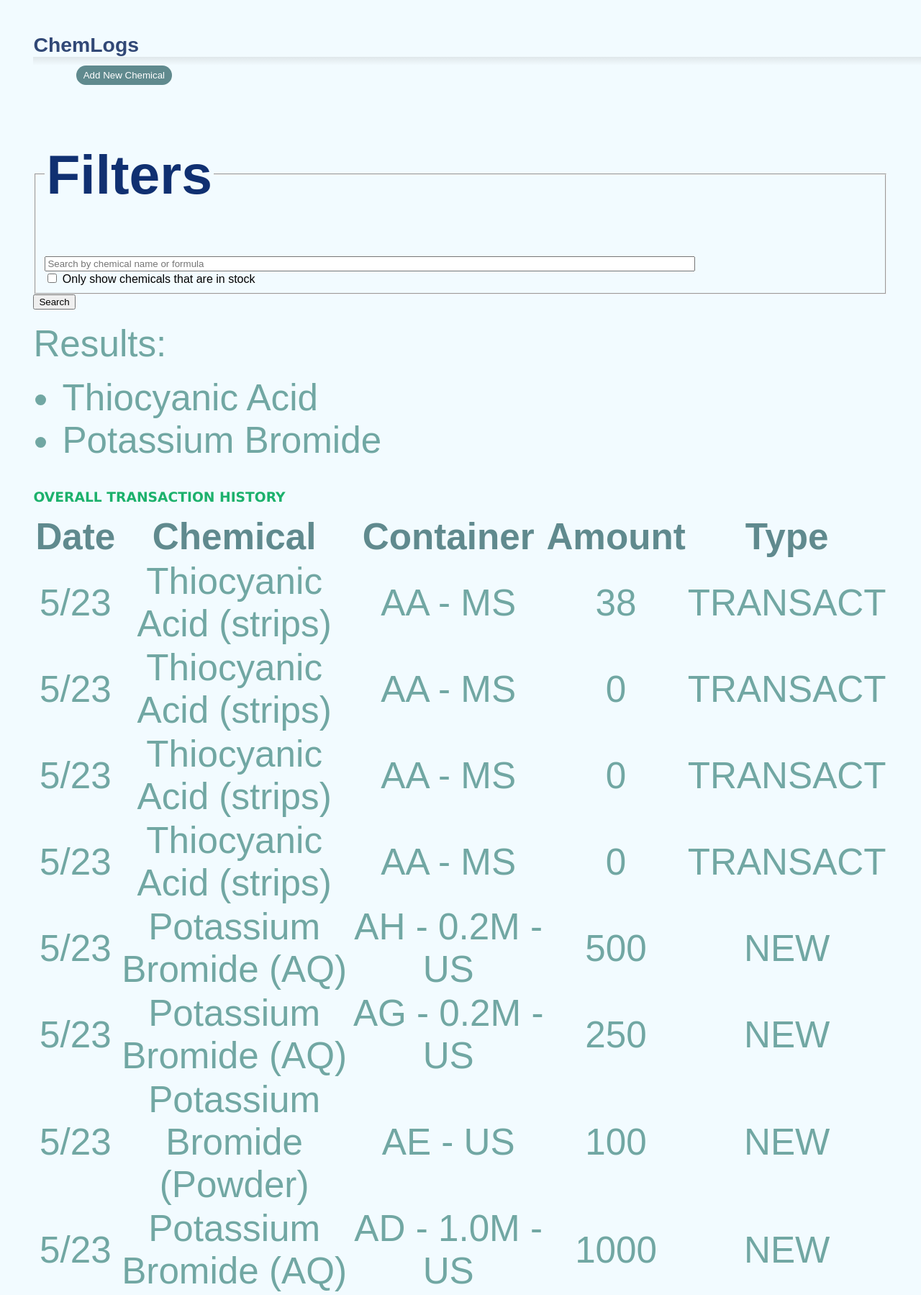
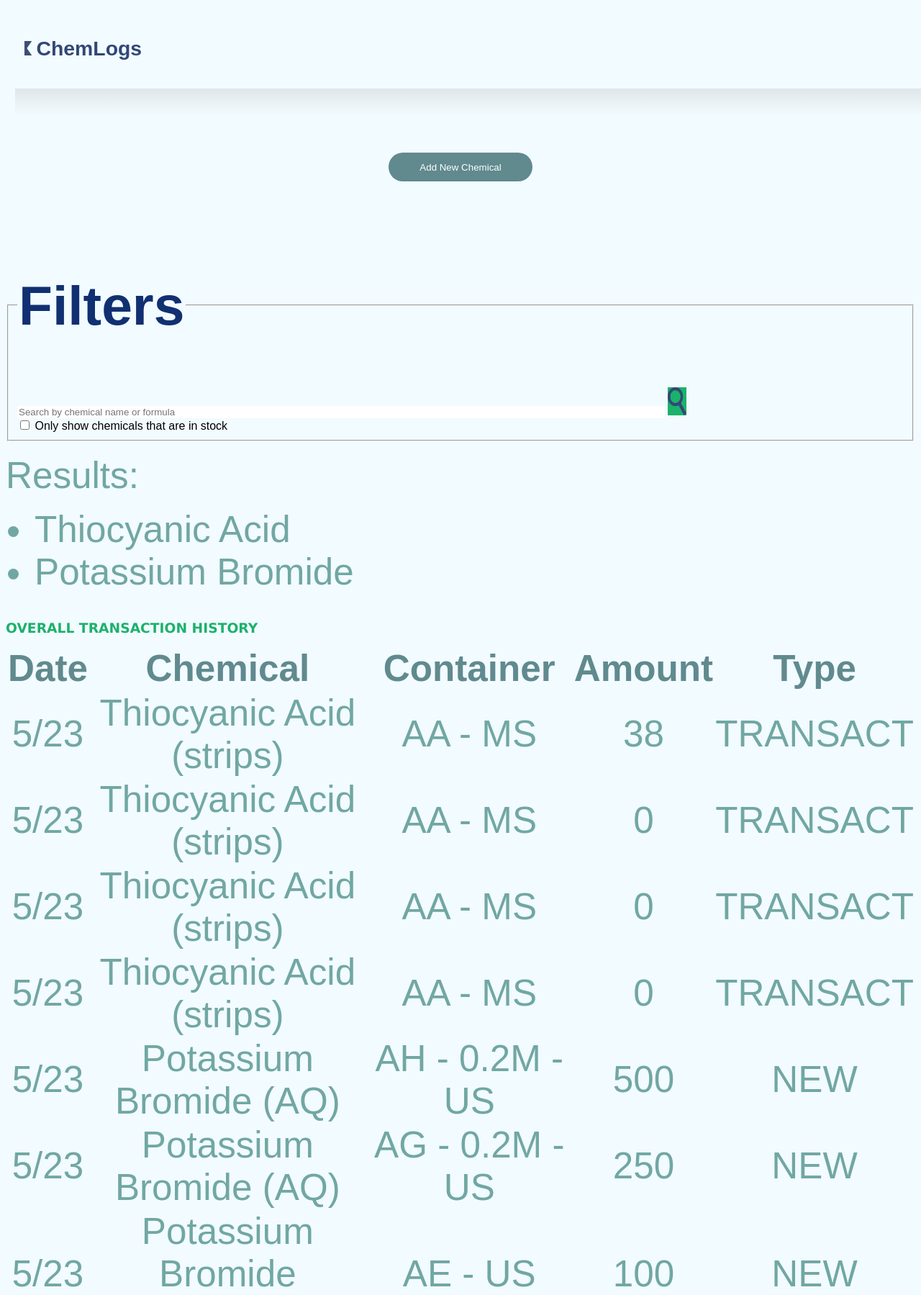
Before and after one commit to EastsidePreparatorySchool/ChemLogs, a Django app: page /chemlogs/chemicalSearch/ in a window 1280 px wide; the page is wider, and only the part inside the window is pictured. Shown: the top 1799 px of that part at 72% size. Run offline with Django 4.2, Linux system fonts and the light colour scheme; a user stored in the database is signed in; data comes from the database, SQL or seed files in the repository; both versions use the stored data as it was after the commit.

Commit message:
gradual styling things

```diff
--- a/Test Django App/mysite/chemlogs/static/chemlogs/style/style.css
+++ b/Test Django App/mysite/chemlogs/static/chemlogs/style.css
@@ -6,42 +6,37 @@
 body {
    font-family: Arial, Helvetica, sans-serif;
    background-color: #f2fbff;
-   padding: 3vw;
 }
 
 /* header bar on all pages */
 
 .header {
    font-size: calc(22px + 0.5vw);
-   padding-right: 2vw;
-   padding-bottom: 1.5vw;
-   margin-top: 1vw;
-   margin-bottom: 1.5vw;
+   margin-top: 2vw;
+   padding: 2vw;
    font-family: Arial, Helvetica, sans-serif;
    color: #314876;
-   display: inline;
+   display: float;
 }
 
 .header h4 {
    display: inline;
    color: #314876;
+   margin-left: -5px;
 }
 
 .header img {
-   position: absolute;
-   right: 3vw;
+   left: 3vw;
    top: 3vw;
-   width: 10vw;
+   height: 20px;
 }
 
 .header-bottom {
-   height: 1.5vh;
+   height: 3vw;
    width: 100vw;
-   margin-top: (8px + 0.1vw);
+   margin: 1vw;
    background-image: linear-gradient(rgba(150, 150, 150, 0.2), rgba(255, 255, 255, 0));
 }
-
-
 /* standard text tags */
 
 h1 {
@@ -109,17 +104,20 @@ a:link, a:visited, a:hover, a:active{
 
 /* chemical entry dropdown attributes */
 #addChem {
-   padding-top: 3px;
-   padding-bottom: 3px;
-   margin-left: 5%;
    text-align: center;
    outline-color: none;
+   margin: 3vw;
+   padding-bottom: -2vw;
    background-color: #608a8e;
    color: #ffffff;
    border-width: 0px;
-   border-radius: 1em;
-   width: 10em;
-   height: 2em;
+   border-radius: 3vw;
+   width: 15em;
+   height: 3em;
+}
+
+#addChem:hover {
+   background-color: #4b6d72;
 }
 
 #trSlide {
@@ -136,22 +134,44 @@ a:link, a:visited, a:hover, a:active{
    width: 70vw
 }
 
-.input {
-   background-color: #314876;
+#submit {
+   background-color: #608a8e;
    color: #ffffff;
+   padding-left: 1.5vw;
+   padding-bottom: 1vw;
    transition-duration: 0.5s;
    font-size: 10;
+   border: none;
+   border-radius: 2vw;
 }
 
-.input:hover {
-   background-color: #103071;
+#submit:hover {
+   background-color: #456a6d;
+}
+
+#searchbar {
+   width: 70vw;
+   border: none;
+   border-bottom: #314876;
+}
+
+#search {
+   width: 2vw;
+   height: 3vw;
+   background-color: #1cb16c;
 }
 
 .button {
    display: flex;
+
 }
 
 .content{
+   display: block;
+   margin: 1vw;
+   padding-left: 12vw;
+   text-align:left;
+   background-color: #ffffff;
    max-height: 0;
    overflow: hidden;
    transition: max-height 0.2s ease-out;
--- a/Test Django App/mysite/chemlogs/templates/chemlogs/chemicalSearch.html
+++ b/Test Django App/mysite/chemlogs/templates/chemlogs/chemicalSearch.html
@@ -9,37 +9,43 @@
     <meta http-equiv="X-UA-Compatible" content="IE=edge">
     <meta name="viewport" content="width=device-width, initial-scale=1.0">
     <title>Chemical Search</title>
-    <link rel="stylesheet" href="{% static 'chemlogs/style/style.css' %}">
+    <link rel="stylesheet" href="{% static 'chemlogs/style.css' %}">
 </head>
 
 <body>
     <div class="header">
-        <a href="/chemlogs/chemicalSearch"><h4>ChemLogs</h4></a>
+        <a href="/chemlogs/chemicalSearch"><img src="/static/chemlogs/images/icon.png">
+            <h4>ChemLogs</h4></a>
     </div>
     <div class="header-bottom"></div>
 
     <!-- from https://learndjango.com/tutorials/django-search-tutorial -->
 
+    <!-- for unknown reasons the styling for this div wont apply from the stylesheet-->
+    <div style="text-align: center;">
     <button type="button" id="addChem" class="collapsible">
-        <span>Add New Chemical</span>
-    </button>
-    <div class="content" style="display: block; padding-top: 1em; text-align:left">
+        Add New Chemical
+        </button>
+    <div class="content">
     <form method="POST">
         {% csrf_token %}
         {{ chemical_create_form.as_p }}
         <input type="submit" id="submit" name="new_chemical" value="Create">
-    </form></div>
+    </form></div></div>
 
     <form action="/chemlogs/chemicalSearch/" method="GET">
         {% csrf_token %}
         <fieldset>
             <legend><h2>Filters</h2></legend>
-            <input name="name" type="text" placeholder="Search by chemical name or formula"
-                style="width: 70vw;"><br>
+            <div style="display: float;">
+
+            </div>
+            <input name="name" type="text" id="searchbar" placeholder="Search by chemical name or formula">
+            <input type="image" id="search" src="/static/chemlogs/images/search.png">
+            <br>
             <input type="checkbox" id="requireSomeInStock" name="requireSomeInStock" value="true">
             <label for="requireSomeInStock">Only show chemicals that are in stock</label><br>
         </fieldset>
-        <input type="submit" value="Search">
     </form><br>
 
     {% if shown_chemicals %}
--- a/Test Django App/mysite/chemlogs/templates/chemlogs/transaction.html
+++ b/Test Django App/mysite/chemlogs/templates/chemlogs/transaction.html
@@ -7,12 +7,12 @@
     <meta http-equiv="X-UA-Compatible" content="IE=edge">
     <meta name="viewport" content="width=device-width, initial-scale=1.0">
     <title>{{transaction.chemical.name}} Transaction {{transaction.id}}</title>
-    <link rel="stylesheet" href="{% static 'chemlogs/style/style.css' %}">
+    <link rel="stylesheet" href="{% static 'chemlogs/style.css' %}">
 </head>
 <body>
     <div class="header">
-        <h4>CHEMLOGS</h4>
-        <a href="/chemlogs/chemicalSearch"><img src="{% static 'chemlogs/images/home.jpg' %}"></a>
+        <a href="/chemlogs/chemicalSearch"><img src="/static/chemlogs/images/icon.png">
+            <h4>ChemLogs</h4></a>
     </div>
     <div class="header-bottom"></div>
 
```
Also changed, not shown: Test Django App/mysite/chemlogs/templates/chemlogs/chemical.html (+5 -4 lines), Test Django App/mysite/chemlogs/templates/chemlogs/container.html (+10 -9 lines), Test Django App/mysite/chemlogs/static/chemlogs/images/chemlogs main layout.png (added), Test Django App/mysite/chemlogs/static/chemlogs/images/home.jpg (deleted), Test Django App/mysite/chemlogs/static/chemlogs/images/icon.png (added), Test Django App/mysite/chemlogs/static/chemlogs/images/search.png (added), Test Django App/mysite/db.sqlite3.
